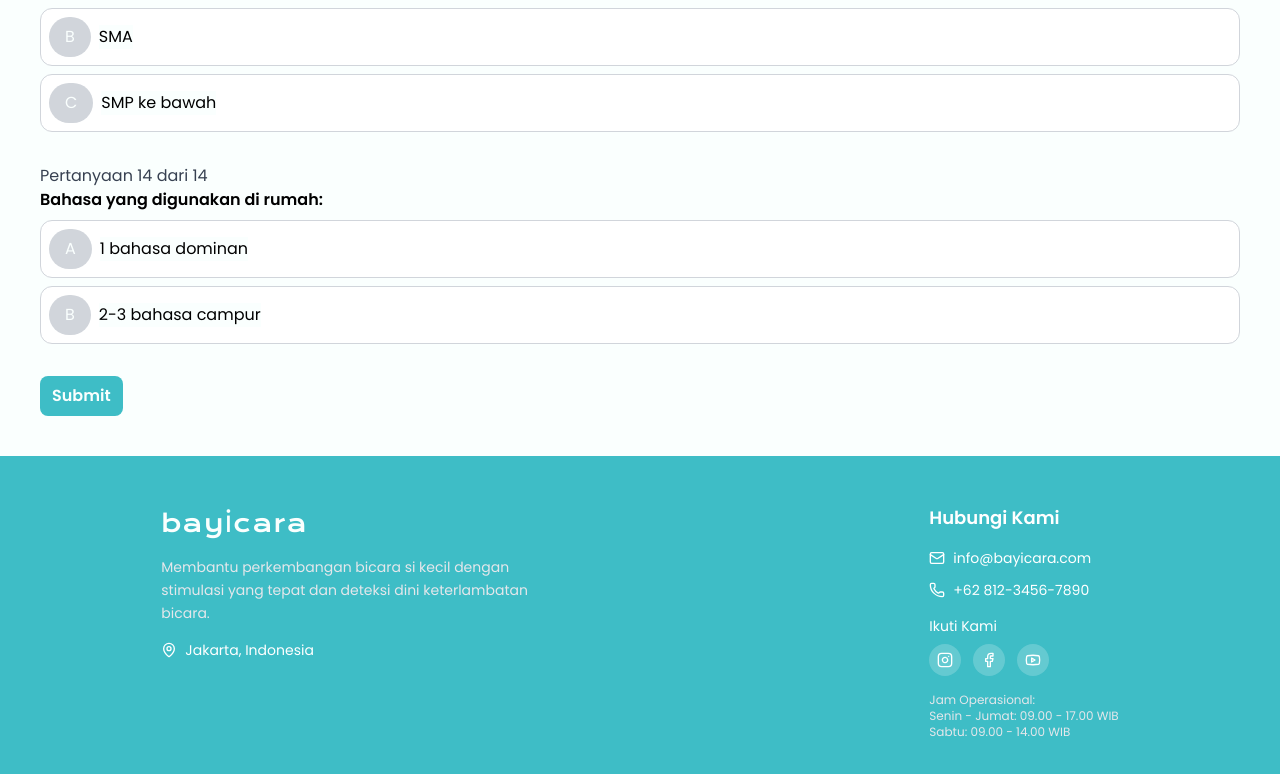
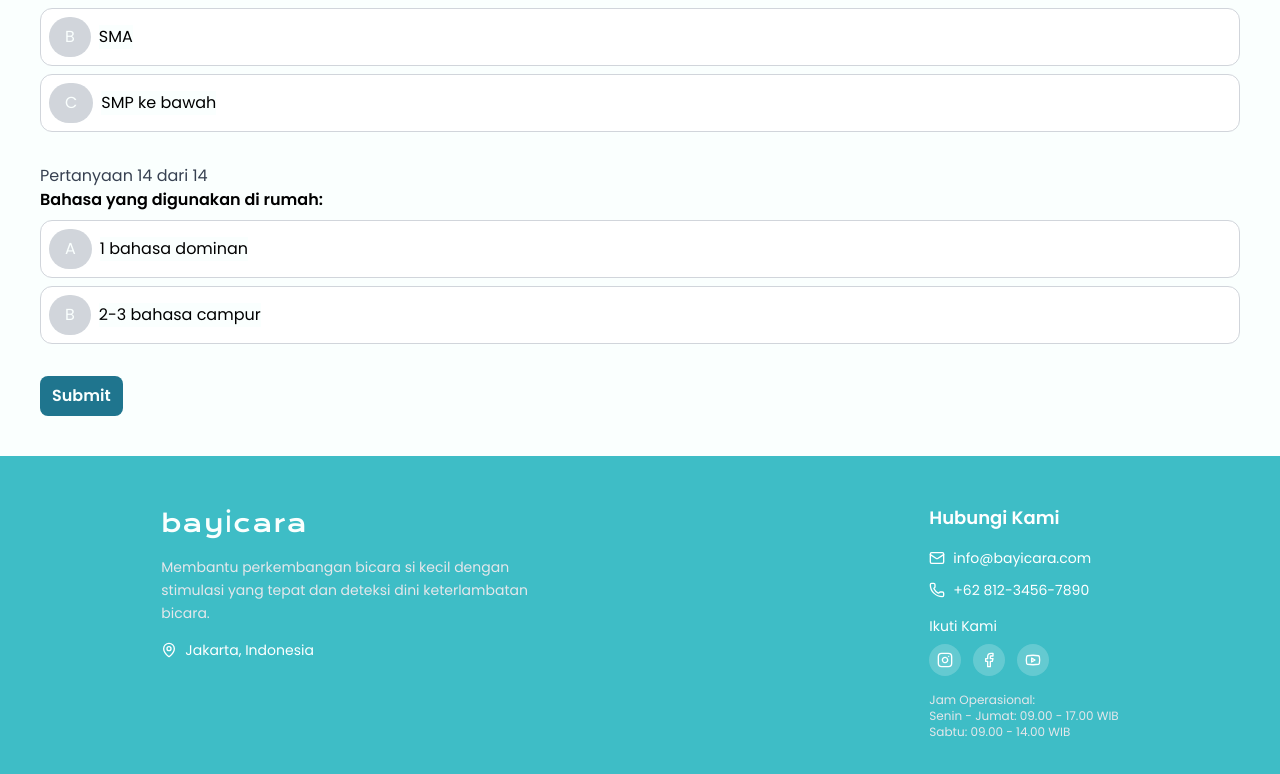
Before and after one commit to marsyaaurl/bayicara, a Next.js app: page /deteksi in a window 1280 px wide. Shown: the part 3878-4652 px from the top of the page. Built offline with nearby package versions, Linux system fonts and the light colour scheme.

Commit message:
button hovering effect

```diff
--- a/app/components/ClientStoryGenerator.tsx
+++ b/app/components/ClientStoryGenerator.tsx
@@ -90,7 +90,7 @@ const ClientStoryGenerator = ({ milestone }: Props) => {
                     />
                     <button
                         onClick={generateText}
-                        className='px-5 bg-secondary rounded-lg h-8 font-semibold mb-5 text-background'
+                        className='px-5 bg-secondary rounded-lg h-8 font-semibold mb-5 text-background hover:bg-primary'
                     >
                         Buat Cerita
                     </button>
--- a/app/components/SurveyDeteksi.tsx
+++ b/app/components/SurveyDeteksi.tsx
@@ -108,7 +108,7 @@ const SurveyDeteksi = () => {
 
             <Link href=""><button
                 onClick={handleSubmit}
-                className='bg-primary w-full rounded-lg text-background font-semibold px-3 py-2'
+                className='bg-secondary w-full rounded-lg text-background font-semibold px-3 py-2 hover:bg-primary'
             >
                 Submit
             </button></Link>
```
